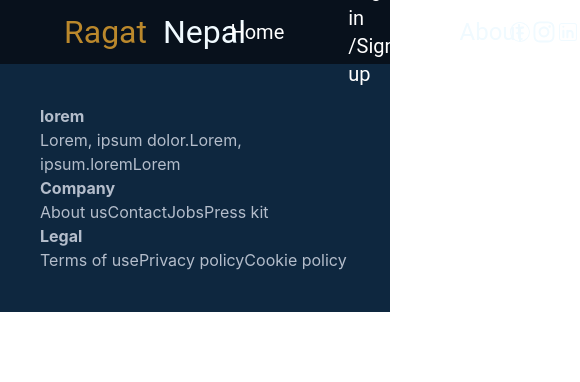
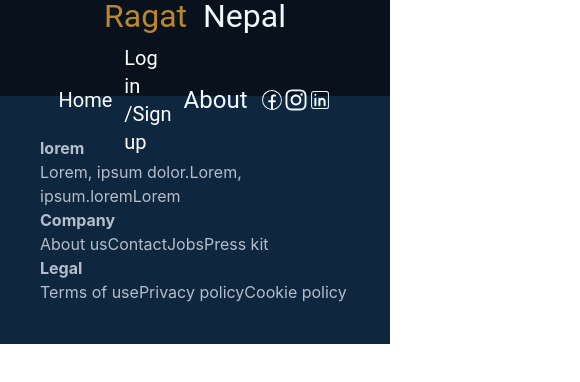
Before and after one commit to bhattaraisushma/RagatNepal, a React (Create React App) app: page /navbar in a window 390 px wide. Shown: the top 382 px of the page, 580 px wide, since content can reach past the window. Built offline with nearby package versions, Linux system fonts and the light colour scheme.

Commit message:
responsive

```diff
--- a/package.json
+++ b/package.json
@@ -16,6 +16,7 @@
     "react-dropdown": "^1.11.0",
     "react-icons": "^5.1.0",
     "react-redux": "^9.1.1",
+    "react-responsive": "^10.0.0",
     "react-scripts": "5.0.1",
     "react-scroll": "^1.9.0",
     "web-vitals": "^2.1.4"
--- a/src/components/About.js
+++ b/src/components/About.js
@@ -2,7 +2,7 @@ import React from 'react'
 import { aboutdata } from '../data/Data'
 const About = () => {
   return (
-    <div className=' md:h-[43rem] h-fit w-full  flex  flex-col  pt-[7rem] items-center gap-4   bg-[#B4BDCB]  text-[#0D273F]' id='/about'>
+    <div className=' md:h-[43rem] h-fit w-full  flex  flex-col  md:pt-[7rem] pt-[14rem] items-center gap-4   bg-[#B4BDCB]  text-[#0D273F]' id='/about'>
        <h1 className='font-popins text-4xl '>About Ragat Nepal</h1>
        <p>_ _ _ _ _ _ _ _ _ _ _ _ _ _ _ _ _ _ __ _ _ _ _ _ _ _ _ __ _ _ _ _ _ _ _ _ __</p>
             <h2 className=' font-popins w-[18rem] h-fit text-center text-xl'>Lorem adipisicing elit. Similique, amet. Lorem ipsum dolor sit amet consectetur, adipisicing elit. Ea, adipisci!
--- a/src/components/Home.js
+++ b/src/components/Home.js
@@ -5,6 +5,7 @@ import Navbar from './Navbar'
 import About from './About'
 import Footer from './Footer'
 import Lottie from "lottie-react";
+
 
 import Bloodanimation from "../assets/Bloodanimation.json"
 const Home = () => {
--- a/src/components/Navbar.js
+++ b/src/components/Navbar.js
@@ -52,12 +52,15 @@ const Navbar = () => {
 
   return (
     <>
+
 {!authentication && (
-<div className={ ` ${ scroll ? 'sticky top-0  bg-[#0E273F]  text-[B4BDCB]  ': " "}  sticky top-0 flex flex-row  bg-[#08111C]     h-[4rem]  font-fontRoboto  items-center  text-2xl  text-[#F0FAFF]  px-[4rem]  ` }>
+
+<div className={ ` ${ scroll ? 'sticky top-0  bg-[#0E273F]  text-[B4BDCB]  ': " "}  sticky top-0 flex md:flex-row flex-col bg-[#08111C]  md:h-[4rem] h-[6rem] font-fontRoboto  items-center  text-2xl md:pb-0 pb-[2rem]  text-[#F0FAFF]  px-[4rem] md:gap-0 gap-3 ` }>
+
 <div className=' font-Inter text-2xl flex flex-row  text-[2rem]  '>
   <p className="text-[#BA882C]  mr-4">Ragat</p> Nepal
   </div>
-<div className='flex flex-row w-full items-center gap-[4rem] font-fontRoboto justify-center '>
+<div className='flex flex-row w-full items-center md:gap-[4rem] gap-3 font-fontRoboto justify-center '>
 
 
 <Link to ='/' smooth={true} duration ={1000}>
@@ -68,13 +71,17 @@ const Navbar = () => {
 
 {/* <p className=" text-xl">Contact</p> */}
 
+<div className="flex flex-row ">
 
-
-</div>
 <div><CiFacebook/></div>
 <div><FaInstagram /></div>
 <div><CiLinkedin /></div>
 </div>
+</div>
+
+
+</div>
+
  )}
 </>
 )
```
Also changed, not shown: 1 other file (tests, documents, lock files or other folders).
